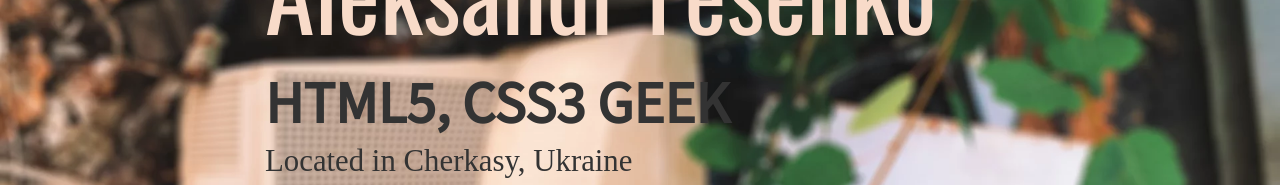
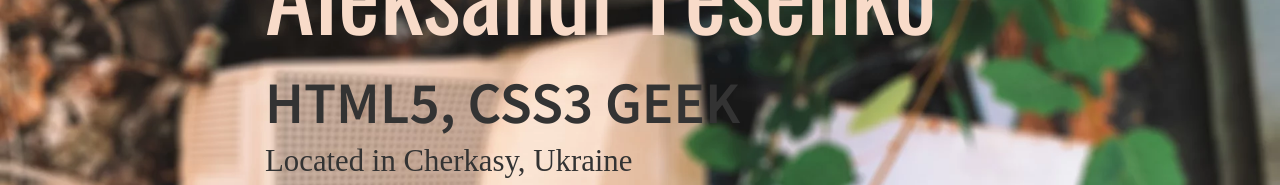
Before and after one commit to smithua/smithua.github.io, a website: page index.html in a window 1280 px wide. Shown: the part 211-396 px from the top of the page. Drawn offline with nearby package versions, Linux system fonts and the light colour scheme.

Commit message:
font optimization

```diff
--- a/index.html
+++ b/index.html
@@ -9,8 +9,8 @@
 
     <link rel="stylesheet" href="./style/bootstrap.css">
     <link rel="stylesheet" href="./style/style.css">
-    <link href='http://fonts.googleapis.com/css?family=Oswald&text=Aleksandr%20Fesenko' rel='stylesheet' type='text/css'>
-    <link href='http://fonts.googleapis.com/css?family=Source+Sans+Pro&text=HTML5,%20CSS3%20GEEK|PT+Sans' rel='stylesheet' type='text/css'>
+    <link href='http://fonts.googleapis.com/css?family=Oswald:400&text=Aleksandr%20Fesenko' rel='stylesheet' type='text/css'>
+    <link href='http://fonts.googleapis.com/css?family=Source+Sans+Pro:600&text=HTML5,%20CSS3%20GEEK|PT+Sans:400' rel='stylesheet' type='text/css'>
 
     <title>My Site - Aleksandr Fesenko - Front-End Web Developer</title>
 </head>
--- a/style/bootstrap.css
+++ b/style/bootstrap.css
@@ -16,7 +16,7 @@ a:hover,
 a:focus{color:#23527c;text-decoration:underline;}
 a:focus{outline:thin dotted;outline:5px auto -webkit-focus-ring-color;outline-offset:-2px;}
 h1,
-h2{font-weight:500;line-height:1.1;color:inherit;}
+h2{font-weight:400;line-height:1.1;color:inherit;}
 p{margin:0 0 10px;}
 .text-center{text-align:center;}
 .container{margin-right:auto;margin-left:auto;}
--- a/style/style.css
+++ b/style/style.css
@@ -69,12 +69,12 @@ a {
 
 #bloc-0 h2 {
   font-size: 4.2em;
-  font-weight: 700;
+  font-weight: 600;
   font-family: Source Sans Pro;
 }
 
 #bloc-0 p {
-  font-weight: 300;
+  font-weight: 400;
   font-size: 2.2em;
 }
 
```
